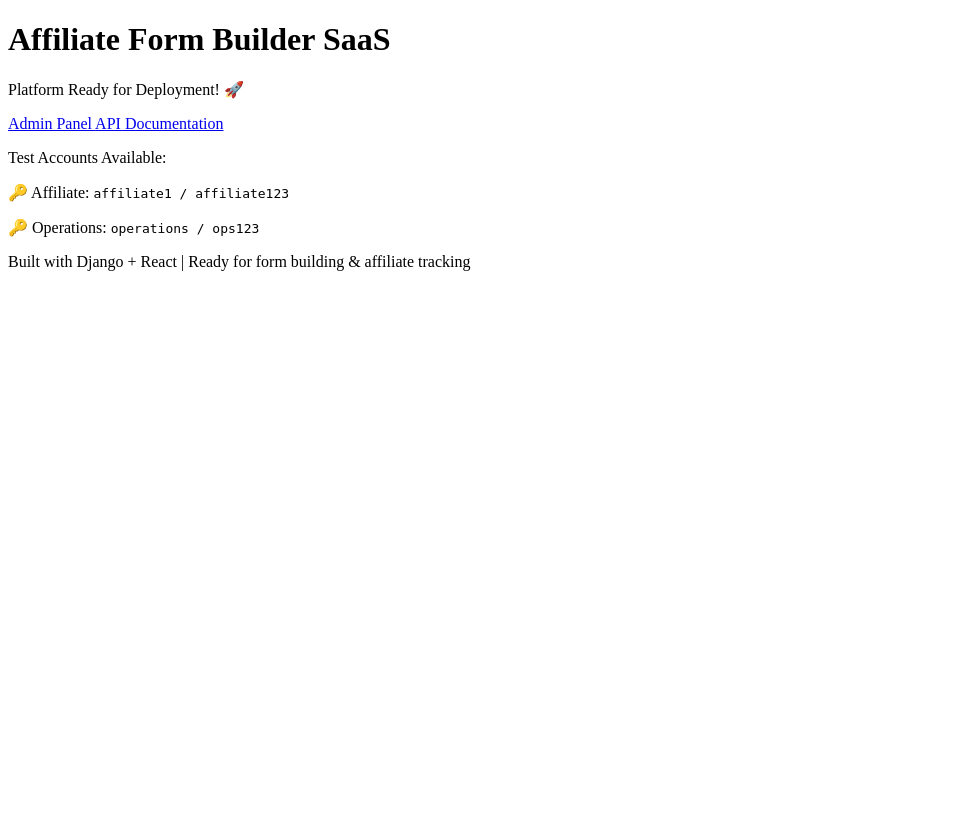
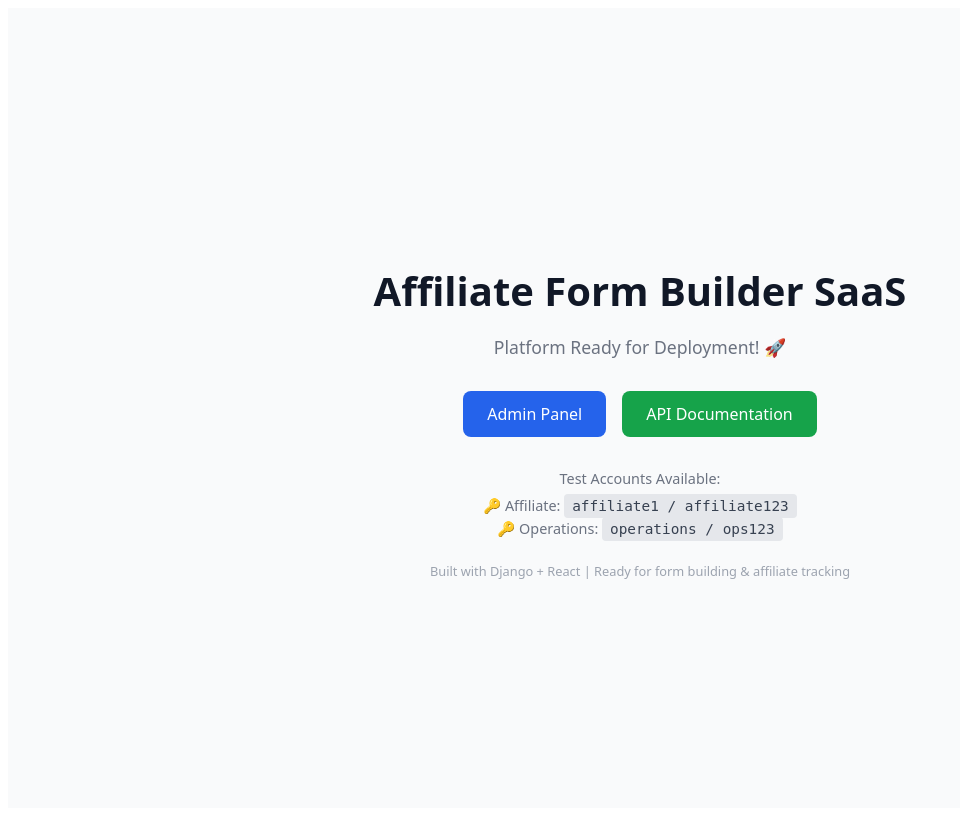
Before and after one commit to arunlc/affiliate-form-builder, a Django app: page / in a window 1280 px wide. Shown: the whole page, without its empty margins (0-960 px from the left). Before the commit the page ends 271 px from the top, so only its background shows below. Run offline with Django 4.2, Linux system fonts and the light colour scheme.

Commit message:
Update index.html

```diff
--- a/templates/index.html
+++ b/templates/index.html
@@ -5,36 +5,109 @@
     <meta charset="UTF-8" />
     <meta name="viewport" content="width=device-width, initial-scale=1.0" />
     <title>Affiliate Form Builder</title>
+    <!-- Basic fallback styles -->
+    <style>
+      .fallback-container {
+        min-height: 100vh;
+        background-color: #f9fafb;
+        display: flex;
+        align-items: center;
+        justify-content: center;
+        font-family: system-ui, -apple-system, sans-serif;
+      }
+      .fallback-content {
+        text-align: center;
+        max-width: 600px;
+        padding: 2rem;
+      }
+      .fallback-title {
+        font-size: 2.5rem;
+        font-weight: bold;
+        color: #111827;
+        margin-bottom: 1rem;
+      }
+      .fallback-subtitle {
+        color: #6b7280;
+        margin-bottom: 2rem;
+        font-size: 1.1rem;
+      }
+      .fallback-buttons {
+        display: flex;
+        gap: 1rem;
+        justify-content: center;
+        flex-wrap: wrap;
+      }
+      .fallback-btn {
+        padding: 0.75rem 1.5rem;
+        border-radius: 0.5rem;
+        text-decoration: none;
+        font-weight: 500;
+        transition: all 0.2s;
+        display: inline-block;
+      }
+      .fallback-btn-primary {
+        background-color: #2563eb;
+        color: white;
+      }
+      .fallback-btn-primary:hover {
+        background-color: #1d4ed8;
+      }
+      .fallback-btn-secondary {
+        background-color: #16a34a;
+        color: white;
+      }
+      .fallback-btn-secondary:hover {
+        background-color: #15803d;
+      }
+      .fallback-accounts {
+        margin-top: 2rem;
+        color: #6b7280;
+        font-size: 0.9rem;
+      }
+      .fallback-code {
+        background-color: #e5e7eb;
+        padding: 0.25rem 0.5rem;
+        border-radius: 0.25rem;
+        font-family: monospace;
+        color: #374151;
+      }
+      .fallback-footer {
+        margin-top: 1.5rem;
+        color: #9ca3af;
+        font-size: 0.8rem;
+      }
+    </style>
   </head>
   <body>
     <div id="root">
-      <div class="min-h-screen bg-gray-50 flex items-center justify-center">
-        <div class="text-center">
-          <h1 class="text-4xl font-bold text-gray-900 mb-4">
+      <!-- Fallback content with inline styles -->
+      <div class="fallback-container">
+        <div class="fallback-content">
+          <h1 class="fallback-title">
             Affiliate Form Builder SaaS
           </h1>
-          <p class="text-gray-600 mb-8">
+          <p class="fallback-subtitle">
             Platform Ready for Deployment! 🚀
           </p>
-          <div class="space-x-4">
-            <a href="/admin" class="bg-blue-600 hover:bg-blue-700 text-white px-6 py-3 rounded-lg inline-block transition-colors">
+          <div class="fallback-buttons">
+            <a href="/admin" class="fallback-btn fallback-btn-primary">
               Admin Panel
             </a>
-            <a href="/api" class="bg-green-600 hover:bg-green-700 text-white px-6 py-3 rounded-lg inline-block transition-colors">
+            <a href="/api" class="fallback-btn fallback-btn-secondary">
               API Documentation
             </a>
           </div>
-          <div class="mt-8 text-sm text-gray-500">
-            <p class="mb-2">Test Accounts Available:</p>
-            <div class="space-y-1">
-              <p>🔑 Affiliate: <code class="bg-gray-200 px-2 py-1 rounded">affiliate1 / affiliate123</code></p>
-              <p>🔑 Operations: <code class="bg-gray-200 px-2 py-1 rounded">operations / ops123</code></p>
+          <div class="fallback-accounts">
+            <p style="margin-bottom: 0.5rem;">Test Accounts Available:</p>
+            <div style="margin-bottom: 0.25rem;">
+              🔑 Affiliate: <span class="fallback-code">affiliate1 / affiliate123</span>
+            </div>
+            <div>
+              🔑 Operations: <span class="fallback-code">operations / ops123</span>
             </div>
           </div>
-          <div class="mt-6">
-            <p class="text-xs text-gray-400">
-              Built with Django + React | Ready for form building & affiliate tracking
-            </p>
+          <div class="fallback-footer">
+            Built with Django + React | Ready for form building & affiliate tracking
           </div>
         </div>
       </div>
@@ -42,39 +115,39 @@
 
     <!-- Try to load React bundle if it exists -->
     <script>
-      // Check if React files exist and load them dynamically
       const loadReactApp = async () => {
         try {
-          // Try to fetch and load the built React app
-          const response = await fetch('{% static "index.html" %}');
-          if (response.ok) {
-            const html = await response.text();
-            const parser = new DOMParser();
-            const doc = parser.parseFromString(html, 'text/html');
+          // Try to load built React assets directly
+          const cssPath = '{% static "assets/index.css" %}';
+          const jsPath = '{% static "assets/index.js" %}';
 
-            // Load CSS files
-            doc.querySelectorAll('link[rel="stylesheet"]').forEach(link => {
-              if (!document.querySelector(`link[href="${link.href}"]`)) {
-                document.head.appendChild(link.cloneNode(true));
-              }
-            });
+          // Test if assets exist
+          const cssResponse = await fetch(cssPath);
+          const jsResponse = await fetch(jsPath);
 
-            // Load JS files
-            doc.querySelectorAll('script[src]').forEach(script => {
-              if (!document.querySelector(`script[src="${script.src}"]`)) {
-                const newScript = document.createElement('script');
-                newScript.src = script.src;
-                newScript.type = script.type || 'module';
-                document.head.appendChild(newScript);
-              }
-            });
+          if (cssResponse.ok && jsResponse.ok) {
+            // Load CSS
+            const cssLink = document.createElement('link');
+            cssLink.rel = 'stylesheet';
+            cssLink.href = cssPath;
+            document.head.appendChild(cssLink);
+
+            // Load JS
+            const jsScript = document.createElement('script');
+            jsScript.type = 'module';
+            jsScript.src = jsPath;
+            document.head.appendChild(jsScript);
+
+            console.log('React app loaded successfully');
+          } else {
+            console.log('React assets not found, using fallback');
           }
         } catch (e) {
           console.log('React bundle not found, using fallback HTML');
         }
       };
 
-      // Try to load React app
+      // Load React app
       loadReactApp();
     </script>
   </body>
```
